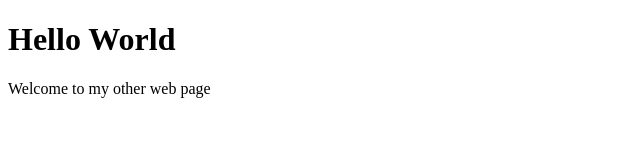
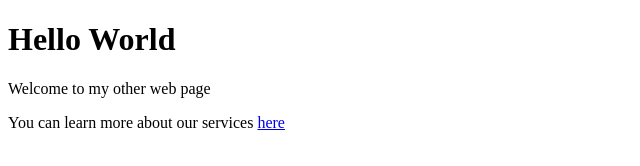
Before and after one commit to devark28/Gym-Git-Exercise-Solutions-Copy, a plain HTML site: page home.html in a window 1280 px wide. Shown: the whole page, without its empty margins (0-640 px from the left). Drawn offline with Linux system fonts and the light colour scheme.

Commit message:
Fix: reference the services page on the home page

```diff
--- a/home.html
+++ b/home.html
@@ -8,5 +8,6 @@
 <body>
     <h1>Hello World</h1>
     <p>Welcome to my other web page</p>
+    <p>You can learn more about our services <a href="services.html">here</a></p>
 </body>
 </html>
```
